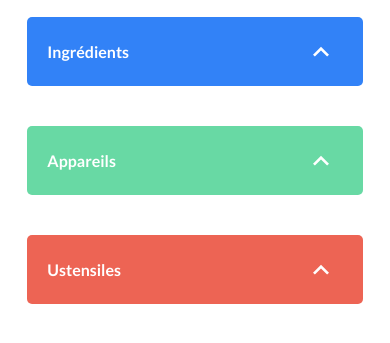
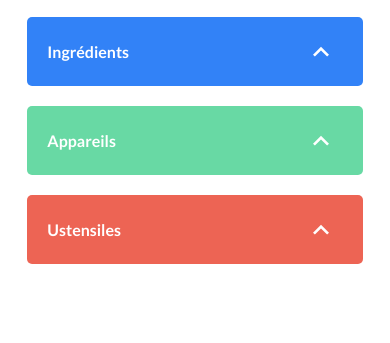
Before and after one commit to ZhannaZucher/LesPetitsPlats, a plain HTML site: page index.html in a window 390 px wide. Shown: the part 223-566 px from the top of the page. Drawn offline with Linux system fonts and the light colour scheme.

Commit message:
add: responsive for search btns

```diff
--- a/scss/components/_collapsible-listbox.scss
+++ b/scss/components/_collapsible-listbox.scss
@@ -28,6 +28,9 @@
 		display: flex;
 		align-items: center;
 		padding: 0 20px;
+		@include small-devices {
+			margin-top: 0;
+		}
 		@include x-small-devices {
 			width: 100%;
 		}
--- a/scss/pages/_index.scss
+++ b/scss/pages/_index.scss
@@ -35,6 +35,9 @@ body {
 		position: relative;
 		width: 100%;
 		display: block;
+		@include small-devices {
+			margin-bottom: 20px;
+		}
 	}
 	&__input {
 		width: 100%;
```
Also changed, not shown: css/style.css, 1 other file.
